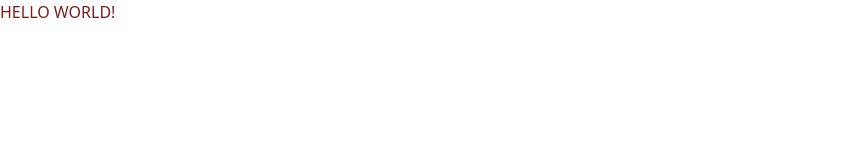
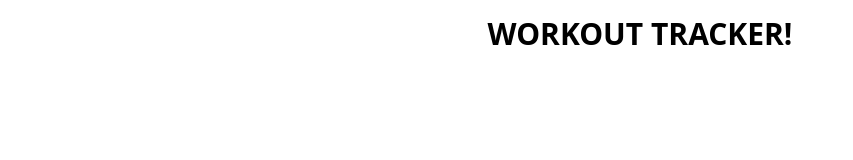
Before and after one commit to DarrionJohnson/Workout-Tracker, a website built with Vite: page src/index.html in a window 1280 px wide. Shown: the whole page, without its empty margins (0-853 px from the left). Built offline with nearby package versions, Linux system fonts and the light colour scheme.

Commit message:
Font size and color change

```diff
--- a/src/index.html
+++ b/src/index.html
@@ -8,7 +8,9 @@
     <link rel="stylesheet" href="./style.css" />
   </head>
   <body>
-    <h1 class="text-red-900 uppercase">Hello World!</h1>
+    <h1 class="font-black m-4 text-center text-3xl uppercase">
+      Workout Tracker!
+    </h1>
     <script src="./index.js" type="module"></script>
   </body>
 </html>
```
